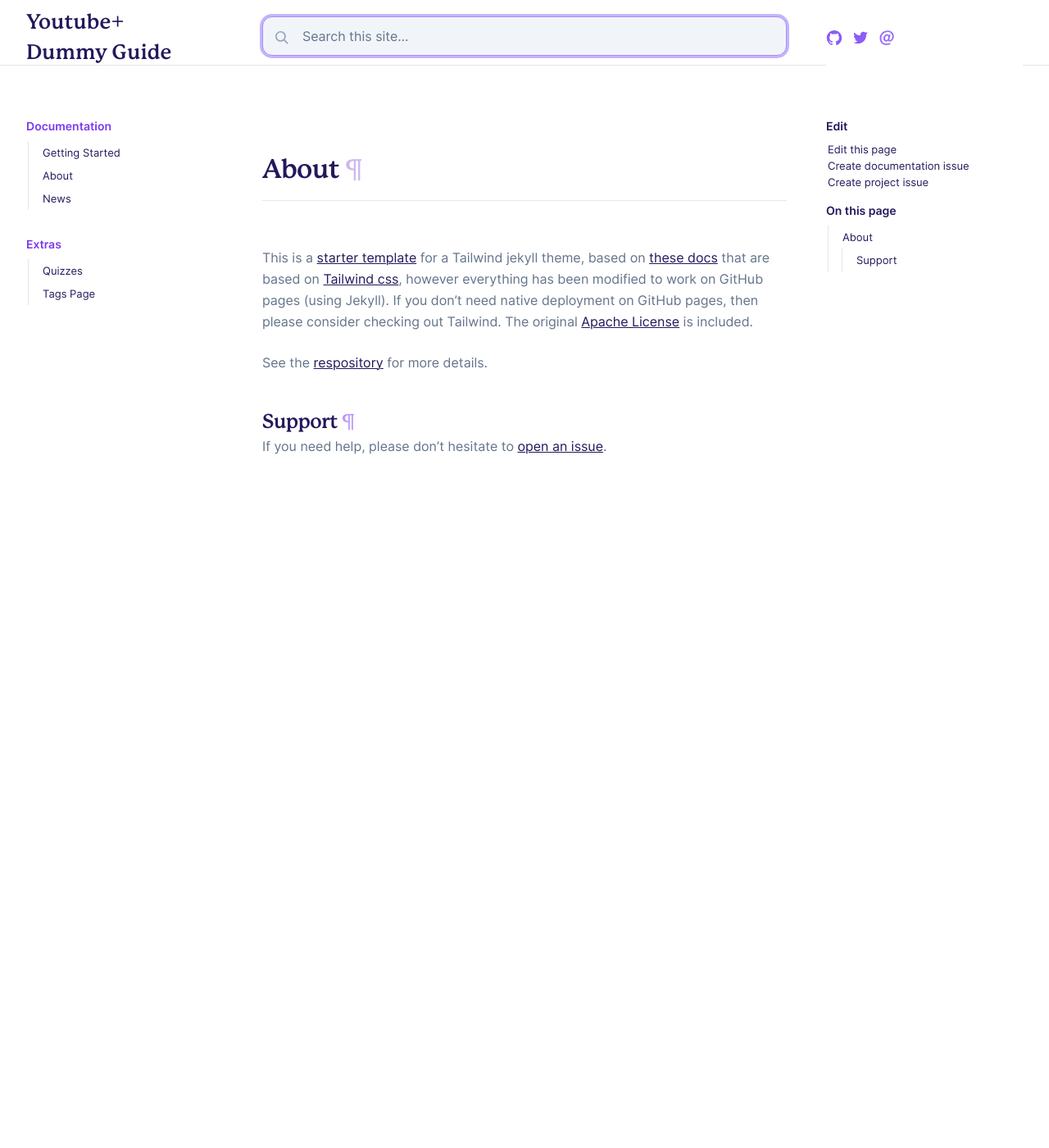
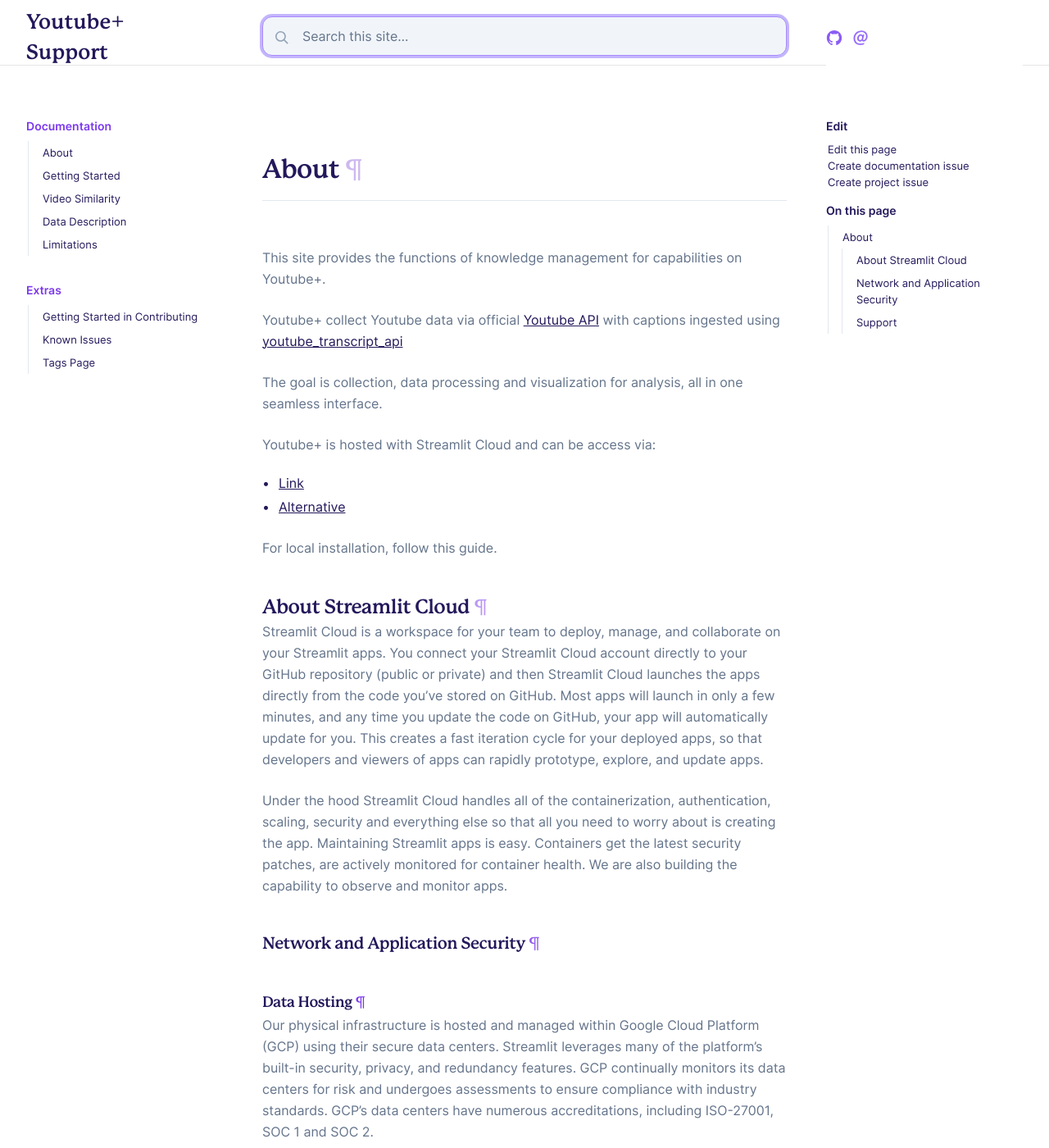
Before and after one commit to anderson2805/yt_dummy_guide, a Jekyll site: the page built from docs/pages/about.md, in a window 1280 px wide and 1400 px high. Shown: the whole window at 82% size. Built offline with Jekyll 4.4.1, drawn with Linux system fonts in a browser that asks for light colours; some of the changed text lies outside the part shown.

Commit message:
update with getting started

```diff
--- a/docs/_config.yml
+++ b/docs/_config.yml
@@ -14,7 +14,7 @@
 # You can create any custom variable you would like, and they will be accessible
 # in the templates via {{ site.myvariable }}.
 
-title: Youtube+ <br />Dummy Guide
+title: Youtube+ <br />Support
 email: ngweijie@outlook.com
 author: Ng Wei Jie
 description: > # this means to ignore newlines until "baseurl:"
@@ -23,7 +23,7 @@ description: > # this means to ignore newlines until "baseurl:"
   Google search results) and in your feed.xml site description.
 
 # Add your baseurl here (your repository) but DO NOT CHANGE THE LINE NUMBER without editing .circleci/circle_urls.sh
-baseurl: "/yt_dummy_guide" # the subpath of your site, e.g. /blog
+baseurl: "/yt_support" # the subpath of your site, e.g. /blog
 
 # This is mostly for testing
 url: "https://anderson2805.github.io" # the base hostname & protocol for your site
@@ -36,16 +36,16 @@ keywords: "documentation theme"
 add_permalinks: true
 
 # Optional
-twitter: vsoch
-linkedin: vsochat
-support: https://github.com/vsoch/tw-jekyll/issues
-repo: https://github.com/vsoch/tw-jekyll
-github_user: vsoch
-github_repo: tw-jekyll
+#twitter: vsoch
+#linkedin: vsochat
+support: https://github.com/anderson2805/yt_support/issues
+repo: https://github.com/anderson2805/yt_support
+github_user: anderson2805
+github_repo: yt_support
 # discord: https://community.discord.com
 
 # If you have a logo, put here to include in meta tags
-logo: assets/img/tw-jekyll.png
+logo: assets/img/icon.png
 
 # branch to edit on GitHub
 github_branch: main
--- a/docs/_data/toc.yml
+++ b/docs/_data/toc.yml
@@ -1,7 +1,24 @@
 - title: Documentation
   url: docs
   links:
+    - title: "About"
+      url: "about"
     - title: "Getting Started"
+      url: "docs/youtube_api"
+    - title: "Video Similarity"
+      url: "docs/video_sim"
+    - title: "Data Description"
+      url: "docs/datadescription"
+    - title: "Limitations"
+      url: "docs/limitations"
+    # - title: "News"
+    #   url: "news"
+- title: "Extras"
+  url: "docs/extras"
+  links:
+    # - title: Quizzes
+    #   url: "docs/extras/example-quiz"
+    - title: "Getting Started in Contributing"
       url: "docs/getting-started"
       children:
         - title: Features
@@ -10,14 +27,7 @@
           url: "docs/getting-started#development"
         - title: Customization
           url: "docs/getting-started#customization"
-    - title: "About"
-      url: "about"
-    - title: "News"
-      url: "news"
-- title: "Extras"
-  url: "docs/extras"
-  links:
-    - title: Quizzes
-      url: "docs/extras/example-quiz"
+    - title: Known Issues
+      url: "issues"
     - title: Tags Page
       url: "tags"
--- a/docs/pages/about.md
+++ b/docs/pages/about.md
@@ -3,13 +3,40 @@ title: About
 permalink: /about/
 ---
 
-This is a [starter template](https://vsoch.github.com/tw-jekyll/) for a Tailwind jekyll theme, based
+<!-- This is a [starter template](https://vsoch.github.com/tw-jekyll/) for a Tailwind jekyll theme, based
 on [these docs](https://github.com/superfly/docs) that are based on [Tailwind css](https://tailwindcss.com/docs/installation),
 however everything has been modified to work on GitHub pages (using Jekyll). If you don't need
 native deployment on GitHub pages, then please consider checking out Tailwind.
 The original [Apache License](https://github.com/vsoch/tw-jekyll/tree/main/LICENSE) is included.
 
-See the [respository]({{ site.repo }}) for more details.
+See the [respository]({{ site.repo }}) for more details. -->
+
+This site provides the functions of knowledge management for capabilities on Youtube+.
+
+Youtube+ collect Youtube data via official [Youtube API](https://developers.google.com/youtube/v3) with captions ingested using [youtube_transcript_api](https://pypi.org/project/youtube-transcript-api/)
+
+The goal is collection, data processing and visualization for analysis, all in one seamless interface.
+
+Youtube+ is hosted with Streamlit Cloud and can be access via:
+- [Link](https://share.streamlit.io/ytexplorer/youtubeplus){:target="_blank"}
+- [Alternative](https://share.streamlit.io/anderson2805/youtubeplus){:target="_blank"}
+
+For local installation, follow this guide.
+
+## About Streamlit Cloud
+Streamlit Cloud is a workspace for your team to deploy, manage, and collaborate on your Streamlit apps. You connect your Streamlit Cloud account directly to your GitHub repository (public or private) and then Streamlit Cloud launches the apps directly from the code you've stored on GitHub. Most apps will launch in only a few minutes, and any time you update the code on GitHub, your app will automatically update for you. This creates a fast iteration cycle for your deployed apps, so that developers and viewers of apps can rapidly prototype, explore, and update apps.
+
+Under the hood Streamlit Cloud handles all of the containerization, authentication, scaling, security and everything else so that all you need to worry about is creating the app. Maintaining Streamlit apps is easy. Containers get the latest security patches, are actively monitored for container health. We are also building the capability to observe and monitor apps.
+### Network and Application Security
+#### Data Hosting
+Our physical infrastructure is hosted and managed within Google Cloud Platform (GCP) using their secure data centers. Streamlit leverages many of the platform's built-in security, privacy, and redundancy features. GCP continually monitors its data centers for risk and undergoes assessments to ensure compliance with industry standards. GCP's data centers have numerous accreditations, including ISO-27001, SOC 1 and SOC 2.
+
+#### Virtual Private Cloud
+All of our servers are within a virtual private cloud (VPC) with firewalls and network access control lists (ACLs) to allow external access to a select few API endpoints; all other internal services are only accessible within the VPC.
+
+#### Encryption
+All Streamlit apps are served entirely over HTTPS. All data sent to or from Streamlit over the public internet is encrypted in transit using 256-bit encryption. Our API and application endpoints are TLS only (v1.2). We use only strong cipher suites and HTTP Secure Transport Security (HSTS) to ensure browsers interact with Streamlit apps over HTTPS. We also encrypt data at rest using AES-256.
+
 
 ## Support
 
```
Also changed, not shown: docs/_docs/youtube_api.md (added, +30 -0 lines), docs/assets/img/icon.png (added), docs/assets/img/tw-jekyll.png (deleted), docs/assets/img/yt_api_config_api.png (added), docs/assets/img/yt_api_create_api.png (added), docs/assets/img/yt_api_create_project.png (added), docs/assets/img/yt_api_create_project2.png (added), docs/assets/img/yt_api_enable_yt_api.png (added), docs/assets/img/yt_api_regen_api.png (added).
